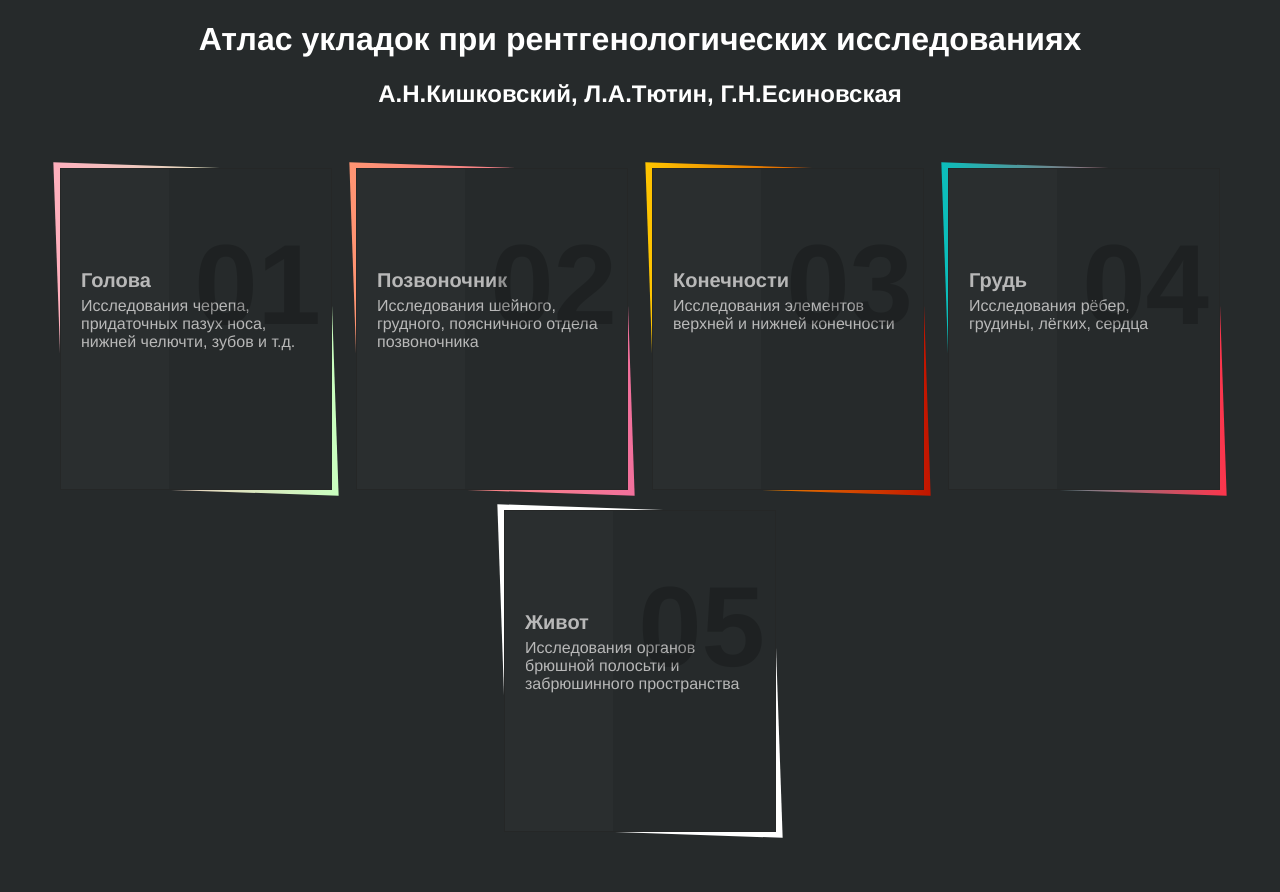
After one commit to lobster2nd/XrayAtlas, a Flask app: template templates/index_cool.html in a window 1280 px wide. The commit adds this page. Run offline with Flask 3, Linux system fonts and the light colour scheme; the template is opened without the code that fills it, so the values that code supplies are empty.

Commit message:
style for index added, pictures added

```diff
--- a/main.py
+++ b/main.py
@@ -5,7 +5,7 @@ app = Flask(__name__)
 
 @app.route("/")
 def index():
-    return render_template('index.html')
+    return render_template('index_cool.html')
 
 
 @app.route('/head')
@@ -21,7 +21,7 @@ def examination(exam_name):
 
 @app.route('/pdf')
 def pdf():
-    filename = 'files/2.pdf'  # страницу файла прописывать здесь
+    filename = 'files/2.pdf'
     return '''<html><body><script>window.open(\'/open-pdf?file=''' + filename + '''\', \'_blank\');</script></body></html>'''
 
 
--- /dev/null
+++ b/static/styles/index_cool.css
@@ -0,0 +1,132 @@
+body {
+  background: #262a2b;
+}
+.tilesWrap {
+  padding: 0;
+  margin: 50px auto;
+  list-style: none;
+  text-align: center;
+}
+.tilesWrap li {
+  display: inline-block;
+  width: 20%;
+  min-width: 200px;
+  max-width: 230px;
+  padding: 80px 20px 40px;
+  position: relative;
+  vertical-align: top;
+  margin: 10px;
+  font-family: 'helvetica', san-serif;
+  min-height: 25vh;
+  background: #262a2b;
+  border: 1px solid #252727;
+  text-align: left;
+}
+.tilesWrap li h2 {
+  font-size: 114px;
+  margin: 0;
+  position: absolute;
+  opacity: 0.2;
+  top: 50px;
+  right: 10px;
+  transition: all 0.3s ease-in-out;
+}
+.tilesWrap li h3 {
+  font-size: 20px;
+  color: #b7b7b7;
+  margin-bottom: 5px;
+}
+.tilesWrap li p {
+  font-size: 16px;
+  line-height: 18px;
+  color: #b7b7b7;
+  margin-top: 5px;
+}
+.tilesWrap li button {
+  background: transparent;
+  border: 1px solid #b7b7b7;
+  padding: 10px 20px;
+  color: #b7b7b7;
+  border-radius: 3px;
+  position: relative;
+  transition: all 0.3s ease-in-out;
+  transform: translateY(-40px);
+  opacity: 0;
+  cursor: pointer;
+  overflow: hidden;
+}
+.tilesWrap li button:before {
+  content: '';
+  position: absolute;
+  height: 100%;
+  width: 120%;
+  background: #b7b7b7;
+  top: 0;
+  opacity: 0;
+  left: -140px;
+  border-radius: 0 20px 20px 0;
+  z-index: -1;
+  transition: all 0.3s ease-in-out;
+
+}
+.tilesWrap li:hover button {
+  transform: translateY(5px);
+  opacity: 1;
+}
+.tilesWrap li button:hover {
+  color: #262a2b;
+}
+.tilesWrap li button:hover:before {
+  left: 0;
+  opacity: 1;
+}
+.tilesWrap li:hover h2 {
+  top: 0px;
+  opacity: 0.6;
+}
+
+.tilesWrap li:before {
+  content: '';
+  position: absolute;
+  top: -2px;
+  left: -2px;
+  right: -2px;
+  bottom: -2px;
+  z-index: -1;
+  background: #fff;
+  transform: skew(2deg, 2deg);
+}
+.tilesWrap li:after {
+  content: '';
+  position: absolute;
+  width: 40%;
+  height: 100%;
+  left: 0;
+  top: 0;
+  background: rgba(255, 255, 255, 0.02);
+}
+.tilesWrap li:nth-child(1):before {
+  background: #C9FFBF;
+background: -webkit-linear-gradient(to right, #FFAFBD, #C9FFBF);
+background: linear-gradient(to right, #FFAFBD, #C9FFBF);
+}
+.tilesWrap li:nth-child(2):before {
+  background: #f2709c;
+background: -webkit-linear-gradient(to right, #ff9472, #f2709c);
+background: linear-gradient(to right, #ff9472, #f2709c);
+}
+.tilesWrap li:nth-child(3):before {
+  background: #c21500;
+background: -webkit-linear-gradient(to right, #ffc500, #c21500);
+background: linear-gradient(to right, #ffc500, #c21500);
+}
+.tilesWrap li:nth-child(4):before {
+  background: #FC354C;
+background: -webkit-linear-gradient(to right, #0ABFBC, #FC354C);
+background: linear-gradient(to right, #0ABFBC, #FC354C);
+}
+.header {
+  color: white;
+  text-align: center;
+  font-family: 'helvetica', san-serif;
+}
--- /dev/null
+++ b/templates/index_cool.html
@@ -0,0 +1,56 @@
+<!DOCTYPE html>
+<html lang="en">
+<head>
+    <meta charset="UTF-8">
+    <title>Главная</title>
+    <link rel="stylesheet" href="{{ url_for('static', filename='/styles/index_cool.css') }}">
+</head>
+<body>
+<div class="header">
+  <h1>Атлас укладок при рентгенологических исследованиях</h1>
+  <h2>А.Н.Кишковский, Л.А.Тютин, Г.Н.Есиновская</h2>
+</div>
+<ul class="tilesWrap">
+  <li>
+    <h2>01</h2>
+    <h3>Голова</h3>
+    <p>
+      Исследования черепа, придаточных пазух носа, нижней челючти, зубов и т.д.
+    </p>
+    <button>Подробнее</button>
+  </li>
+  <li>
+    <h2>02</h2>
+    <h3>Позвоночник</h3>
+    <p>
+      Исследования шейного, грудного, поясничного отдела позвоночника
+    </p>
+    <button>Подробнее</button>
+  </li>
+  <li>
+    <h2>03</h2>
+    <h3>Конечности</h3>
+    <p>
+      Исследования элементов верхней и нижней конечности
+    </p>
+    <button>Подробнее</button>
+  </li>
+  <li>
+    <h2>04</h2>
+    <h3>Грудь</h3>
+    <p>
+      Исследования рёбер, грудины, лёгких, сердца
+    </p>
+    <button>Подробнее</button>
+  </li>
+    <li>
+    <h2>05</h2>
+    <h3>Живот</h3>
+    <p>
+      Исследования органов брюшной полосьти и забрюшинного пространства
+    </p>
+    <button>Подробнее</button>
+  </li>
+</ul>
+</body>
+</html>
```
Also changed, not shown: templates/skullPA.html (+7 -7 lines), static/images/30-31.png (renamed from images/30-31.png), static/images/30.jpg (renamed from images/30.jpg), static/images/31.png (renamed from images/31.png).
